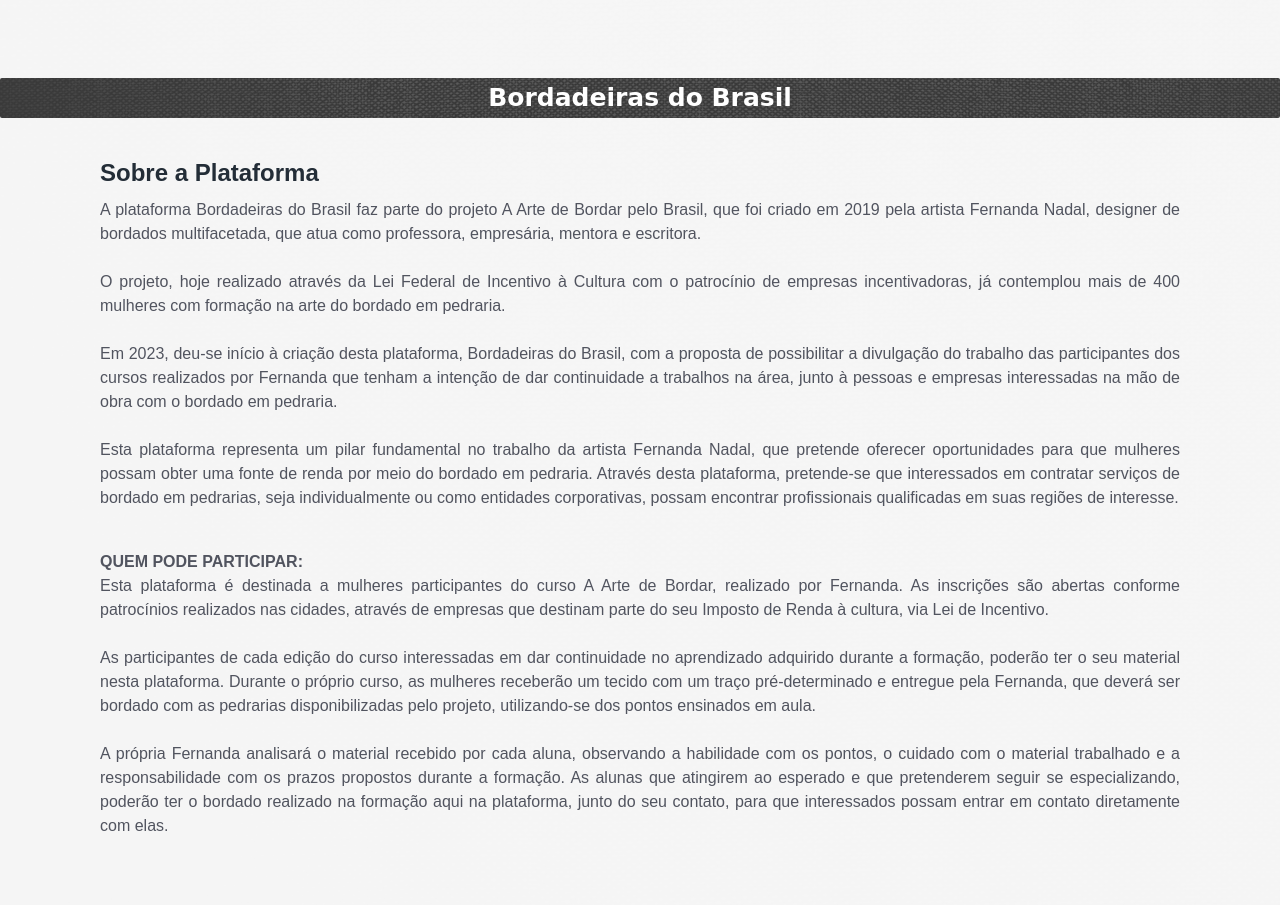
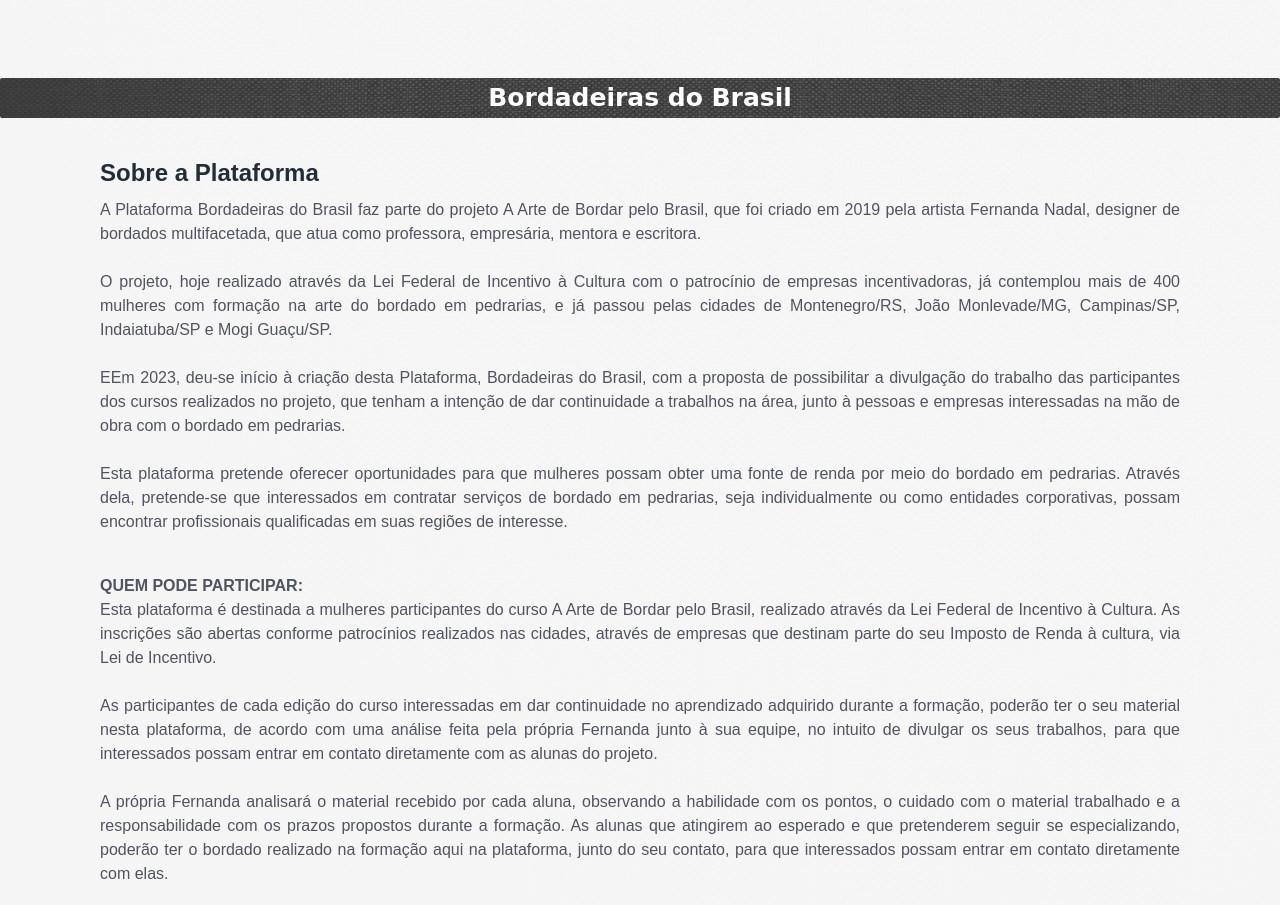
Before and after one commit to williambrito98/bordadeiras, a Laravel app: page / in a window 1280 px wide. Shown: the part 745-1650 px from the top of the page. Run offline with Laravel 12, Linux system fonts and the light colour scheme; data comes from the database, SQL or seed files in the repository; data that the repository does not hold is empty; some libraries are stand-ins or nearby versions; some web fonts are replaced.

Commit message:
fix: home posts

```diff
--- a/resources/views/pages/home/home-bordadeiras-do-brasil.blade.php
+++ b/resources/views/pages/home/home-bordadeiras-do-brasil.blade.php
@@ -12,26 +12,25 @@
                         <h4 class="post-headline">Sobre a Plataforma</h4>
                     </a>
                     <p align="justify">
-                        A plataforma Bordadeiras do Brasil faz parte do projeto A Arte de Bordar pelo Brasil, que foi
+                        A Plataforma Bordadeiras do Brasil faz parte do projeto A Arte de Bordar pelo Brasil, que foi
                         criado em 2019 pela artista Fernanda Nadal, designer de bordados multifacetada, que atua como
                         professora, empresária, mentora e escritora.
                         <br>
                         <br>
                         O projeto, hoje realizado através da Lei Federal de Incentivo à Cultura com o patrocínio de
-                        empresas incentivadoras, já contemplou mais de 400
-                        mulheres com formação na arte do bordado em pedraria.
+                        empresas incentivadoras, já contemplou mais de 400 mulheres com formação na arte do bordado em
+                        pedrarias, e já passou pelas cidades de Montenegro/RS, João Monlevade/MG, Campinas/SP,
+                        Indaiatuba/SP e Mogi Guaçu/SP.
                         <br>
                         <br>
-                        Em 2023, deu-se início à criação desta
-                        plataforma, Bordadeiras do Brasil, com a proposta de possibilitar a divulgação do trabalho das
-                        participantes dos cursos realizados por Fernanda que tenham a intenção de dar continuidade a
-                        trabalhos na área, junto à pessoas e empresas interessadas na mão de obra com o bordado em
-                        pedraria.
+                        EEm 2023, deu-se início à criação desta Plataforma, Bordadeiras do Brasil, com a proposta de
+                        possibilitar a divulgação do trabalho das participantes dos cursos realizados no projeto, que
+                        tenham a intenção de dar continuidade a trabalhos na área, junto à pessoas e empresas
+                        interessadas na mão de obra com o bordado em pedrarias.
                         <br>
                         <br>
-                        Esta plataforma representa um pilar fundamental no trabalho da artista Fernanda Nadal, que
-                        pretende oferecer oportunidades para que mulheres possam obter uma fonte de renda por meio do
-                        bordado em pedraria. Através desta plataforma, pretende-se que interessados em contratar
+                        Esta plataforma pretende oferecer oportunidades para que mulheres possam obter uma fonte de
+                        renda por meio do bordado em pedrarias. Através dela, pretende-se que interessados em contratar
                         serviços de bordado em pedrarias, seja individualmente ou como entidades corporativas, possam
                         encontrar profissionais qualificadas em suas regiões de interesse.
                     </p>
@@ -40,17 +39,16 @@
                     <p align="justify">
                         <strong>QUEM PODE PARTICIPAR:</strong>
                         <br>
-                        Esta plataforma é destinada a mulheres participantes do curso A Arte de
-                        Bordar, realizado por Fernanda. As inscrições são abertas conforme patrocínios realizados nas
-                        cidades, através de empresas que destinam parte do seu Imposto de Renda à cultura, via Lei de
-                        Incentivo.
+                        Esta plataforma é destinada a mulheres participantes do curso A Arte de Bordar pelo Brasil,
+                        realizado através da Lei Federal de Incentivo à Cultura. As inscrições são abertas conforme
+                        patrocínios realizados nas cidades, através de empresas que destinam parte do seu Imposto de
+                        Renda à cultura, via Lei de Incentivo.
                         <br>
                         <br>
-                        As participantes de cada edição do curso interessadas em dar continuidade no
-                        aprendizado adquirido durante a formação, poderão ter o seu material nesta plataforma. Durante o
-                        próprio curso, as mulheres receberão um tecido com um traço pré-determinado e entregue pela
-                        Fernanda, que deverá ser bordado com as pedrarias disponibilizadas pelo projeto, utilizando-se
-                        dos pontos ensinados em aula.
+                        As participantes de cada edição do curso interessadas em dar continuidade no aprendizado
+                        adquirido durante a formação, poderão ter o seu material nesta plataforma, de acordo com uma
+                        análise feita pela própria Fernanda junto à sua equipe, no intuito de divulgar os seus
+                        trabalhos, para que interessados possam entrar em contato diretamente com as alunas do projeto.
                         <br>
                         <br>
                         A própria Fernanda analisará o material recebido por cada aluna,
@@ -69,6 +67,6 @@
 
     @include('pages.components.link-destacado', [
     'url' => 'https://www.projetosestrategicos.com.br/contato.php',
-    'text' => 'Clique aqui para saber como investir neste projeto'
+    'text' => 'Saiba como levar este projeto para a sua cidade, clicando aqui'
     ])
 </section>
```
